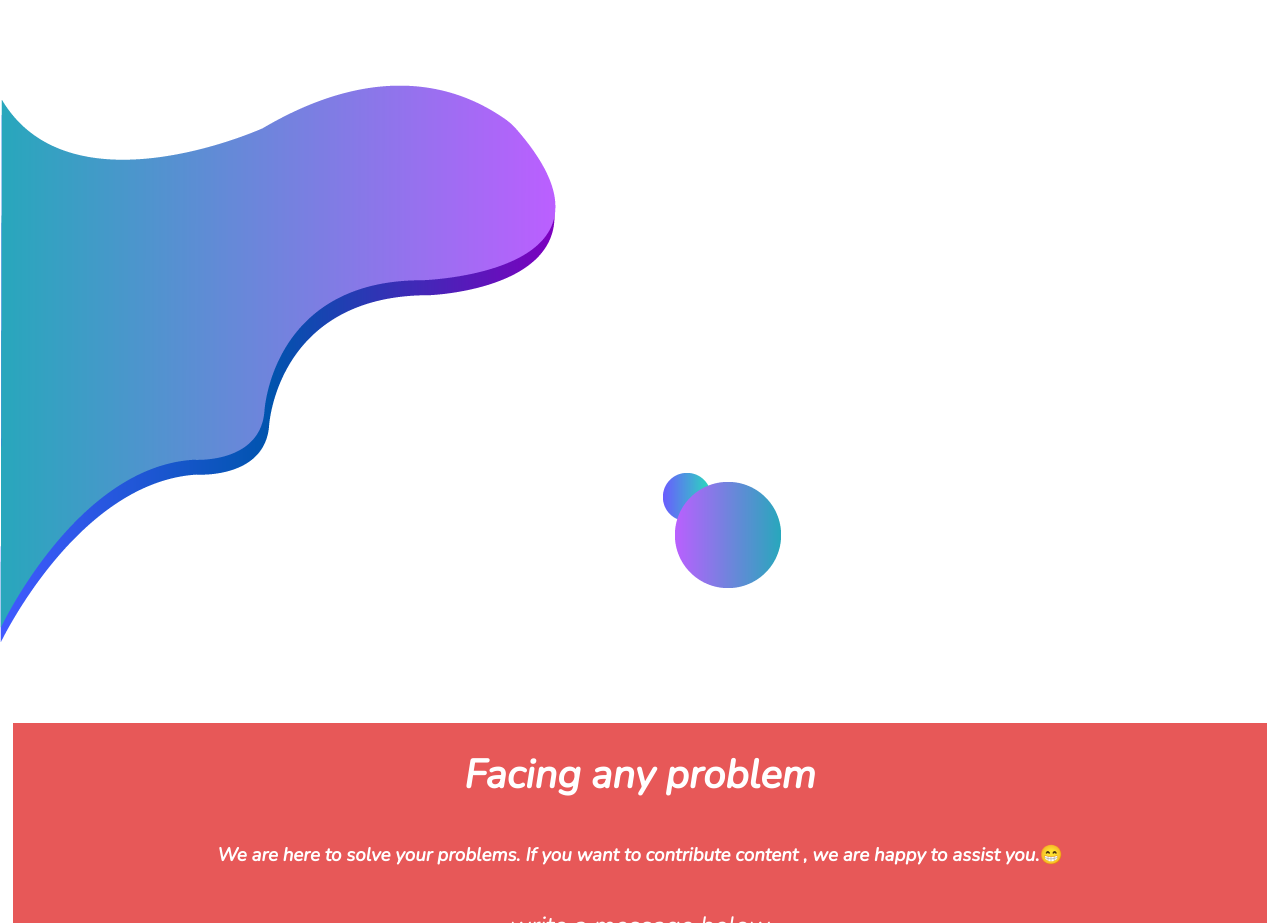
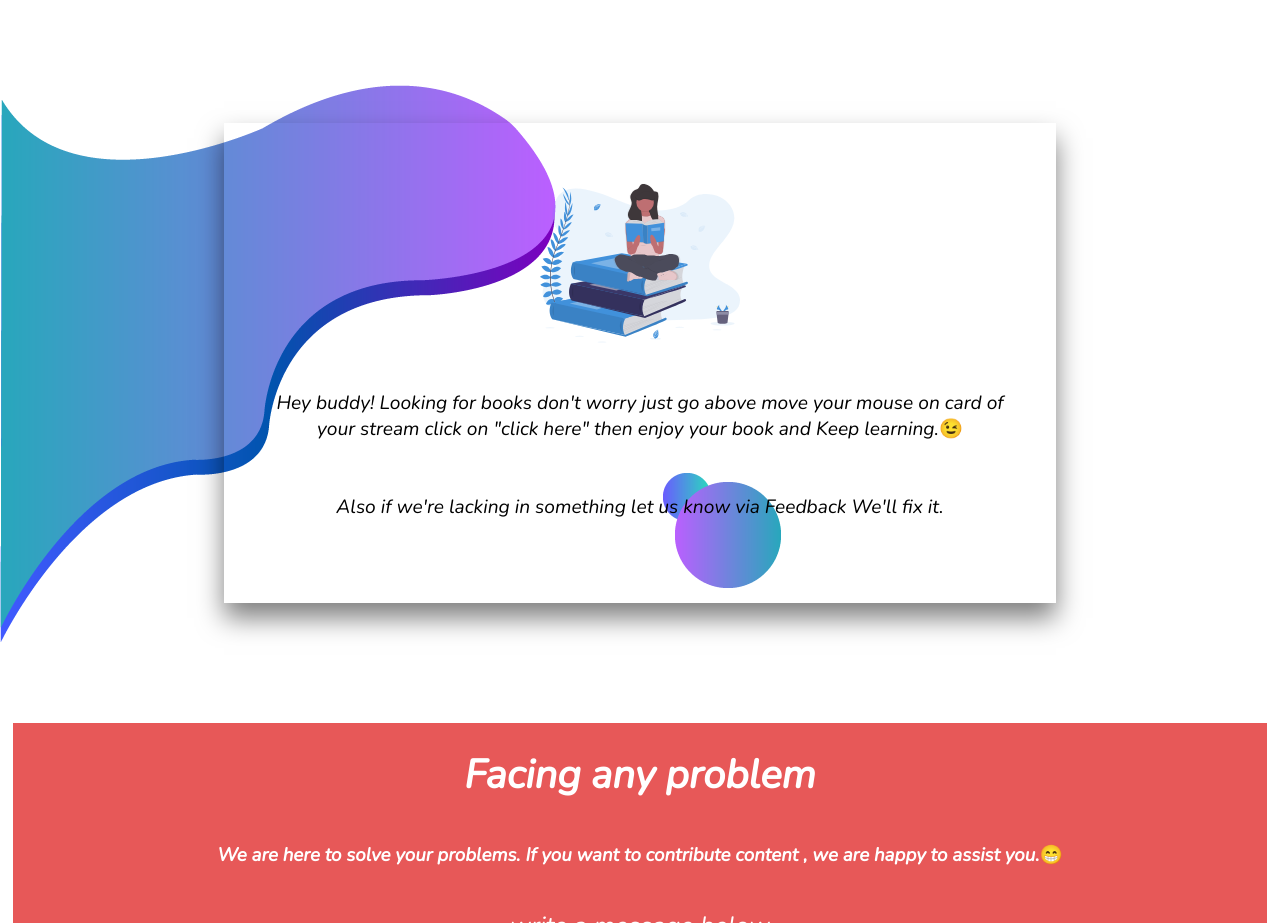
Before and after one commit to vinayaks0031/Collage-Essentials, a plain HTML site: page html/book.html in a window 1280 px wide. Shown: the part 840-1763 px from the top of the page. Drawn offline with nearby package versions, Linux system fonts and the light colour scheme.

Commit message:
notice added

```diff
--- a/css/book.css
+++ b/css/book.css
@@ -150,6 +150,19 @@ background-color: white;
 
 }
 
+.notice{
+  font-size: 1.2em;
+  width: 65%;
+  text-align: center;
+  padding: 40px;
+  margin: auto;
+  box-shadow: 0 15px 25px rgba(0, 0, 0, 0.5);
+  height: 60vh;
+}
+.notice>img{
+  width: 200px;
+  height: 200px;
+}
 .semester{
   width: 45%;
   text-align: center;
--- a/html/book.html
+++ b/html/book.html
@@ -66,34 +66,15 @@
 </div>
 
 <div id="list" class="list">
-    <!-- <div class="semester">
-        <h2>SEMESTER</h2>
-        <div class="scroll">
-            <ul>
-                <li><b><a href="">Semester 1</a></b></li>
-                <li><b><a href="">Semester 2</a></b></li>
-                <li><b><a href="">Semester 3</a></b></li>
-                <li><b><a href="">Semester 4</a></b></li>
-                <li><b><a href="">Semester 5</a></b></li>
-                <li><b><a href="">Semester 6</a></b></li>
-                <li><b><a href="">Semester 6</a></b></li>
-                <li><b><a href="">Semester 6</a></b></li>
-                <li><b><a href="">Semester 6</a></b></li>
-                <li><b><a href="">Semester 6</a></b></li>
-            </ul>
-        </div>
+    <div class="notice" data-aos="fade-down">
+        <img src="../logo-images/book.svg" alt="">
+        <p>Hey buddy! Looking for books don't worry just go above move your mouse on card of your stream click on
+            "click here" then enjoy your book and Keep learning.😉<br><br><br>Also if we're lacking in something let us
+            know via
+            Feedback
+            We'll
+            fix it. </p>
     </div>
-    <div class="semester">
-        <ul>
-            <h2 style="color: black;">BOOKS</h2>
-            <li><b><a href="">Semester 1</a></b></li>
-            <li><b><a href="">Semester 2</a></b></li>
-            <li><b><a href="">Semester 3</a></b></li>
-            <li><b><a href="">Semester 4</a></b></li>
-            <li><b><a href="">Semester 5</a></b></li>
-
-        </ul>
-    </div> -->
 </div>
 
 <div id="footer" class="footer">
```
Also changed, not shown: html/examPaper.html (+10 -2 lines), html/notes.html (+8 -1 lines), html/sullabus.html (+8 -1 lines), logo-images/book.svg (added), logo-images/exam.svg (added), logo-images/notebook.svg (added), logo-images/syllabus.svg (added).
